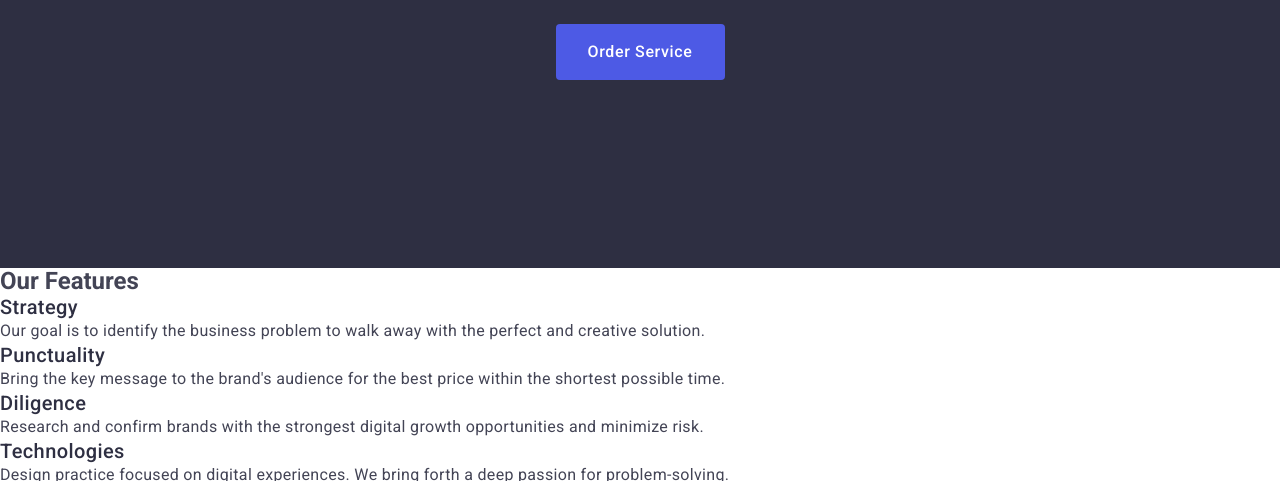
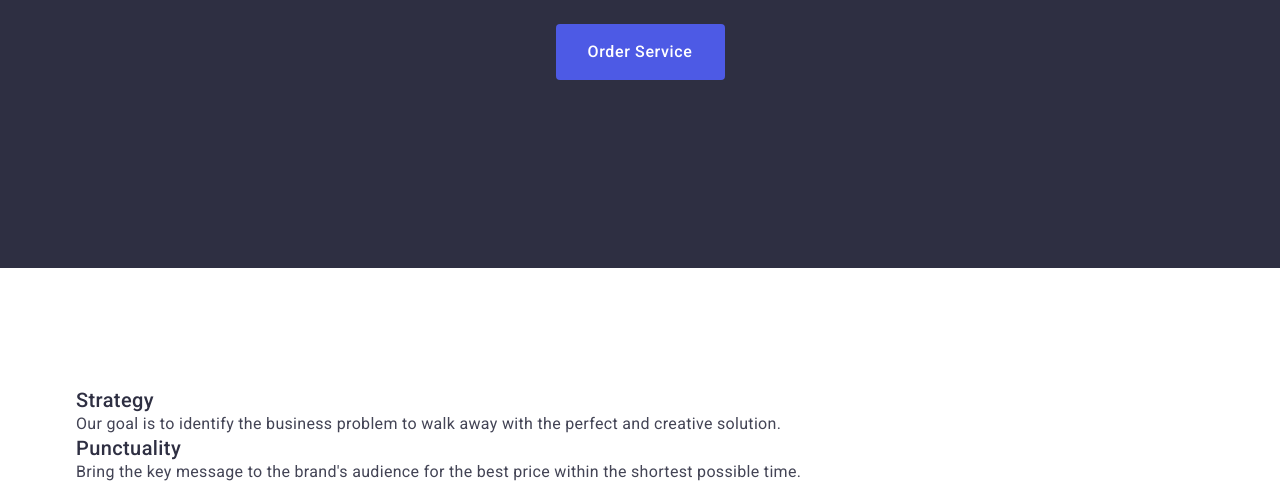
Before and after one commit to SergiyLikhnovskiy/goit-markup-hw-03, a plain HTML site: page index.html in a window 1280 px wide. Shown: the part 405-886 px from the top of the page. Drawn offline with nearby package versions, Linux system fonts and the light colour scheme.

```diff
--- a/css/styles.css
+++ b/css/styles.css
@@ -141,6 +141,27 @@
 .my-button:focus {
   background-color: #404bbf;
 }
+.features{
+padding: 120px 0;
+}
+  .features-class{
+  position: absolute;
+  width
+  margin: -1px;
+  border: 0;
+  padding: 0;
+  white-space: nowrap;
+  clip-path: inset(100%);
+  clip: rect(0, 0, 0, 0);
+  overflow: hidden;}
+}
+.features{
+       padding: 120px 0;
+       display: flex;
+}
+.sesection-titel-features{
+  align-items: center;
+}
 .features h3 {
   font-family: "Roboto";
   font-weight: 500;
--- a/index.html
+++ b/index.html
@@ -52,8 +52,9 @@
         <button type="button" class="my-button">Order Service</button>
       </section>
       <section class="features">
-        <h2>Our Features</h2>
-        <ul>
+        <div class="container">
+        <h2 class="features-class">Our Features</h2>
+        <ul class="section-titel-features">
           <li>
             <h3>Strategy</h3>
             <p>
@@ -83,6 +84,7 @@
             </p>
           </li>
         </ul>
+        </div>
       </section>
       <section class="team">
         <h2 class="team-title">Our Team</h2>
```
